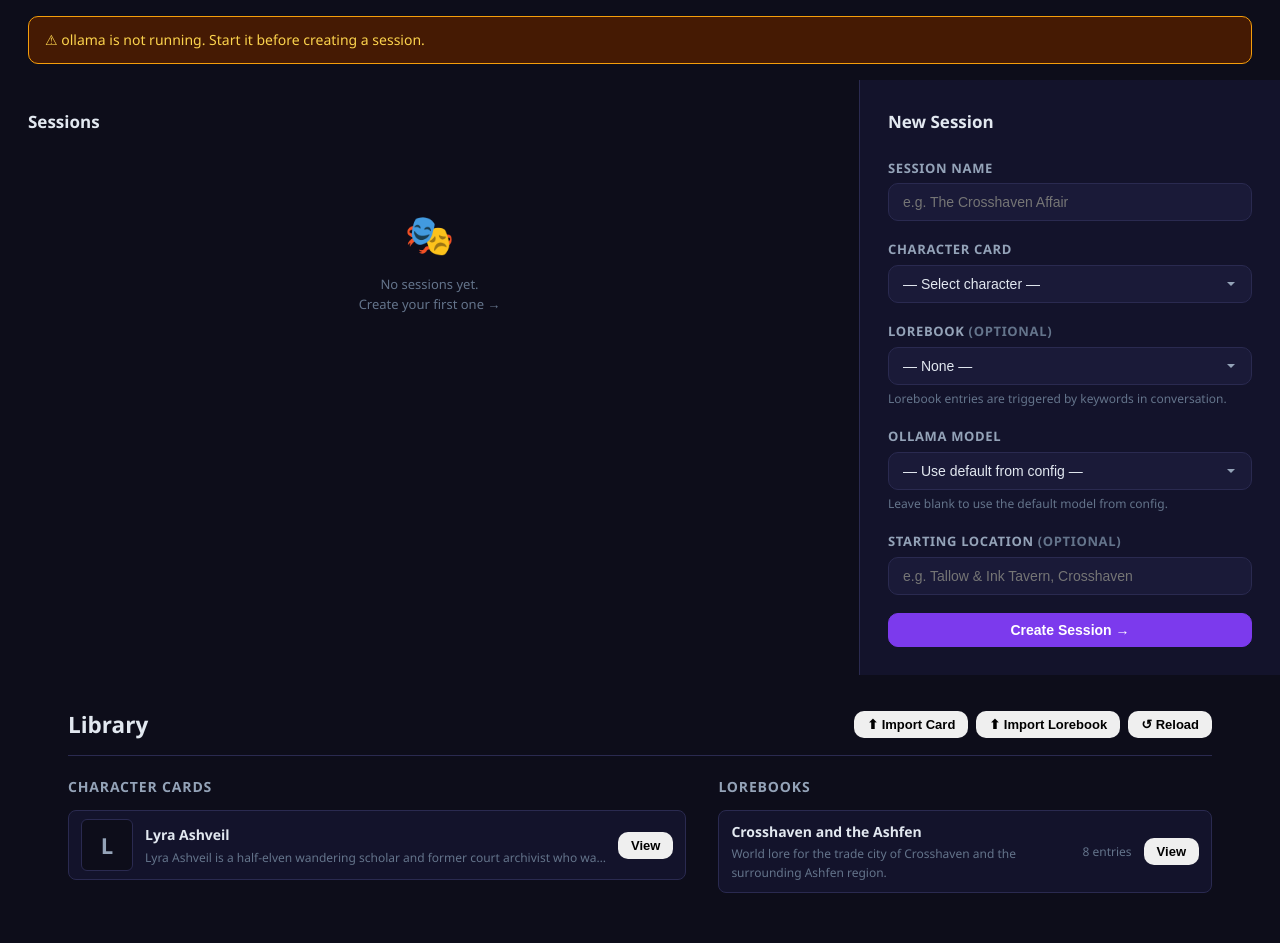
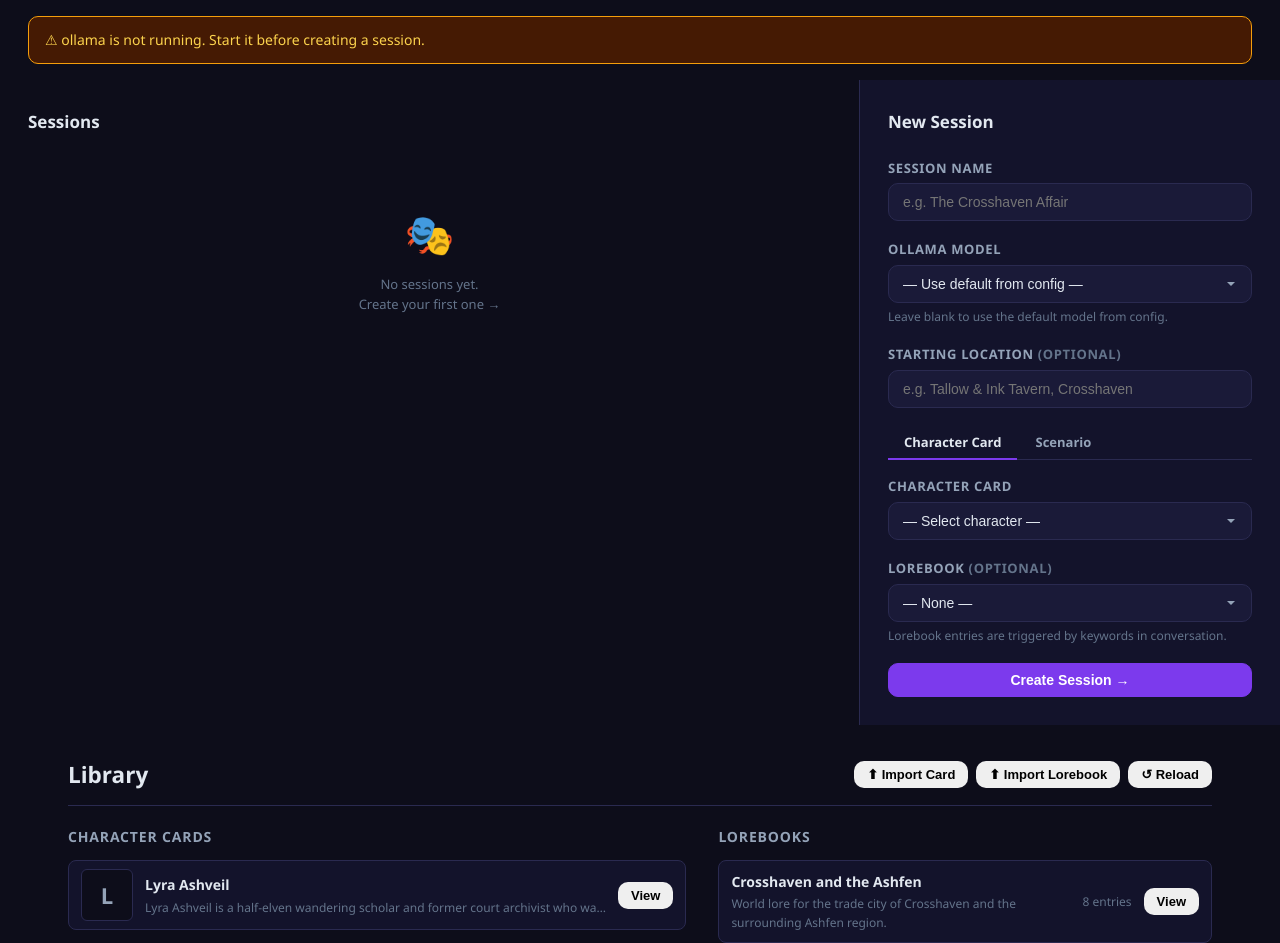
Before and after one commit to vexleir/RPUtility, a FastAPI app: page / in a window 1280 px wide. Shown: the part 61-1004 px from the top of the page. Before the commit the page ends 954 px from the top, so only its background shows below. Run offline with FastAPI, Linux system fonts and the light colour scheme; data that the repository does not hold is empty; some libraries are stand-ins or nearby versions.

```diff
--- a/app/core/database.py
+++ b/app/core/database.py
@@ -335,6 +335,12 @@ def _migrate(conn: sqlite3.Connection) -> None:
         )
     """)
 
+    # Scenario Mode: free-text scenario description stored on session row
+    try:
+        conn.execute("ALTER TABLE sessions ADD COLUMN scenario_text TEXT")
+    except Exception:
+        pass  # column already exists
+
 
 def _create_tables(conn: sqlite3.Connection) -> None:
     conn.executescript("""
--- a/app/core/models.py
+++ b/app/core/models.py
@@ -194,6 +194,7 @@ class Session(BaseModel):
     created_at: datetime = Field(default_factory=datetime.utcnow)
     last_active: datetime = Field(default_factory=datetime.utcnow)
     turn_count: int = 0
+    scenario_text: Optional[str] = None  # set when session created via Scenario Mode
 
 
 # ─────────────────────────────────────────────
--- a/app/web/server.py
+++ b/app/web/server.py
@@ -64,10 +64,11 @@ def read_template(name: str, **substitutions: str) -> str:
 
 class CreateSessionRequest(BaseModel):
     name: str
-    character_name: str
+    character_name: str = "Character"    # default for Scenario Mode
     lorebook_name: Optional[str] = None
     model_name: Optional[str] = None
     location: str = "Unknown"
+    scenario_text: Optional[str] = None  # Scenario Mode — replaces a card file
 
 
 class ChatRequest(BaseModel):
@@ -587,6 +588,7 @@ def api_list_sessions():
             "turn_count": s.turn_count,
             "created_at": s.created_at.isoformat(),
             "last_active": s.last_active.isoformat(),
+            "scenario_text": s.scenario_text,
         }
         for s in sessions
     ]
@@ -597,20 +599,24 @@ def api_create_session(req: CreateSessionRequest):
     """Create a new roleplay session."""
     engine = get_engine()
 
-    if req.character_name not in engine._cards:
-        raise HTTPException(
-            status_code=400,
-            detail=f"Character card '{req.character_name}' not found. "
-                   f"Available: {engine.list_cards()}",
-        )
-
+    # Card validation only applies when not using Scenario Mode
+    if not req.scenario_text:
+        if req.character_name not in engine._cards:
+            raise HTTPException(
+                status_code=400,
+                detail=f"Character card '{req.character_name}' not found. "
+                       f"Available: {engine.list_cards()}",
+            )
+
+    char_name = req.character_name or "Character"
     session = engine.new_session(
         name=req.name,
-        character_name=req.character_name,
+        character_name=char_name,
         lorebook_name=req.lorebook_name or None,
         model_name=req.model_name or None,
         initial_location=req.location or "Unknown",
-        initial_characters=[req.character_name],
+        initial_characters=[char_name],
+        scenario_text=req.scenario_text or None,
     )
     return {
         "id": session.id,
--- a/app/web/static/index.js
+++ b/app/web/static/index.js
@@ -71,6 +71,9 @@ function sessionCard(s) {
   const turns = s.turn_count === 1 ? "1 turn" : `${s.turn_count} turns`;
   const age = timeAgo(s.last_active);
   const initial = (s.character_name[0] || "?").toUpperCase();
+  const modeTag = s.scenario_text
+    ? `<span title="Scenario session">📝 Scenario</span>`
+    : `<span>🎭 ${esc(s.character_name)}</span>`;
 
   return `
     <div class="session-card" id="session-${s.id}" data-session-name="${esc(s.name)}">
@@ -78,7 +81,7 @@ function sessionCard(s) {
       <div class="session-info">
         <div class="session-name">${esc(s.name)}</div>
         <div class="session-meta">
-          <span>🎭 ${esc(s.character_name)}</span>
+          ${modeTag}
           <span>🤖 <code style="font-size:11px">${esc(model)}</code></span>
           <span>💬 ${turns}</span>
           <span class="dim">${age}</span>
@@ -177,19 +180,37 @@ async function loadModels() {
   }
 }
 
+// ── Tab switching ─────────────────────────────────────────────────────────────
+function switchTab(name) {
+  $$(".tab-btn").forEach(b => b.classList.toggle("active", b.dataset.tab === name));
+  $("#tab-card").classList.toggle("hidden", name !== "card");
+  $("#tab-scenario").classList.toggle("hidden", name !== "scenario");
+}
+
 // ── Create session ────────────────────────────────────────────────────────────
 async function onCreateSession(e) {
   e.preventDefault();
 
   const btn = $("#create-btn");
   const name = $("#session-name").value.trim();
-  const charName = $("#char-select").value;
-  const lorebookName = $("#lorebook-select").value || null;
   const modelName = $("#model-select").value || null;
   const location = $("#location-input").value.trim() || "Unknown";
+  const isScenario = !$("#tab-scenario").classList.contains("hidden");
 
   if (!name) return flashError("Session name is required.");
-  if (!charName) return flashError("Please select a character.");
+
+  let payload;
+  if (isScenario) {
+    const charName = $("#scenario-char-name").value.trim() || "Character";
+    const scenarioText = $("#scenario-text").value.trim();
+    if (!scenarioText) return flashError("Please describe the world and situation.");
+    payload = { name, character_name: charName, model_name: modelName, location, scenario_text: scenarioText };
+  } else {
+    const charName = $("#char-select").value;
+    const lorebookName = $("#lorebook-select").value || null;
+    if (!charName) return flashError("Please select a character.");
+    payload = { name, character_name: charName, lorebook_name: lorebookName, model_name: modelName, location };
+  }
 
   btn.disabled = true;
   btn.innerHTML = `<div class="spinner"></div> Creating…`;
@@ -198,7 +219,7 @@ async function onCreateSession(e) {
     const res = await fetch("/api/sessions", {
       method: "POST",
       headers: { "Content-Type": "application/json" },
-      body: JSON.stringify({ name, character_name: charName, lorebook_name: lorebookName, model_name: modelName, location }),
+      body: JSON.stringify(payload),
     });
 
     if (!res.ok) {
@@ -211,7 +232,7 @@ async function onCreateSession(e) {
 
   } catch (err) {
     btn.disabled = false;
-    btn.innerHTML = "Create Session";
+    btn.innerHTML = "Create Session →";
     flashError(err.message);
   }
 }
--- a/app/web/static/style.css
+++ b/app/web/static/style.css
@@ -1064,3 +1064,39 @@ select option { background: var(--surface2); }
   margin-top: 8px; flex-wrap: wrap; gap: 8px;
 }
 .turn-editor-hint { font-size: 11px; color: var(--text-dim); }
+
+/* ── Scenario / tab-bar styles ───────────────────────────────────── */
+.tab-bar {
+  display: flex;
+  gap: 2px;
+  margin-bottom: 16px;
+  border-bottom: 1px solid var(--border);
+  padding-bottom: 0;
+}
+.tab-btn {
+  background: none;
+  border: none;
+  border-bottom: 2px solid transparent;
+  padding: 7px 16px;
+  cursor: pointer;
+  color: var(--text-muted);
+  font-size: 13px;
+  font-family: inherit;
+  border-radius: 4px 4px 0 0;
+  margin-bottom: -1px;
+  transition: color 0.15s;
+}
+.tab-btn:hover { color: var(--text); }
+.tab-btn.active {
+  color: var(--text);
+  font-weight: 600;
+  border-bottom-color: var(--accent);
+}
+#scenario-text {
+  width: 100%;
+  resize: vertical;
+  min-height: 160px;
+  font-family: inherit;
+  font-size: 13px;
+  line-height: 1.6;
+}
--- a/app/web/templates/index.html
+++ b/app/web/templates/index.html
@@ -38,25 +38,10 @@
 
       <form id="create-form" autocomplete="off">
 
+        <!-- Shared fields (both modes) -->
         <div class="form-group">
           <label for="session-name">Session Name</label>
           <input type="text" id="session-name" placeholder="e.g. The Crosshaven Affair" required>
-        </div>
-
-        <div class="form-group">
-          <label for="char-select">Character Card</label>
-          <select id="char-select" required>
-            <option value="">Loading…</option>
-          </select>
-          <div class="card-preview hidden" id="card-preview"></div>
-        </div>
-
-        <div class="form-group">
-          <label for="lorebook-select">Lorebook <span class="dim">(optional)</span></label>
-          <select id="lorebook-select">
-            <option value="">Loading…</option>
-          </select>
-          <div class="form-hint">Lorebook entries are triggered by keywords in conversation.</div>
         </div>
 
         <div class="form-group">
@@ -70,6 +55,44 @@
         <div class="form-group">
           <label for="location-input">Starting Location <span class="dim">(optional)</span></label>
           <input type="text" id="location-input" placeholder="e.g. Tallow &amp; Ink Tavern, Crosshaven">
+        </div>
+
+        <!-- Mode tab bar -->
+        <div class="tab-bar">
+          <button type="button" class="tab-btn active" data-tab="card" onclick="switchTab('card')">Character Card</button>
+          <button type="button" class="tab-btn" data-tab="scenario" onclick="switchTab('scenario')">Scenario</button>
+        </div>
+
+        <!-- Tab: Character Card (existing) -->
+        <div id="tab-card">
+          <div class="form-group">
+            <label for="char-select">Character Card</label>
+            <select id="char-select">
+              <option value="">Loading…</option>
+            </select>
+            <div class="card-preview hidden" id="card-preview"></div>
+          </div>
+
+          <div class="form-group">
+            <label for="lorebook-select">Lorebook <span class="dim">(optional)</span></label>
+            <select id="lorebook-select">
+              <option value="">Loading…</option>
+            </select>
+            <div class="form-hint">Lorebook entries are triggered by keywords in conversation.</div>
+          </div>
+        </div>
+
+        <!-- Tab: Scenario (free-text) -->
+        <div id="tab-scenario" class="hidden">
+          <div class="form-group">
+            <label for="scenario-char-name">Character Name <span class="dim">(the AI's name)</span></label>
+            <input type="text" id="scenario-char-name" placeholder="e.g. Mira, The Narrator, DM">
+          </div>
+          <div class="form-group">
+            <label for="scenario-text">World, Characters &amp; Situation</label>
+            <textarea id="scenario-text" rows="10"
+              placeholder="Describe the world, the AI character, and the opening situation in your own words. This text becomes the AI's full context — include personality, setting, tone, and any rules for the roleplay."></textarea>
+          </div>
         </div>
 
         <button type="submit" id="create-btn" class="btn btn-primary" style="width:100%;justify-content:center">
```
Also changed, not shown: app/core/engine.py (+23 -9 lines), app/sessions/manager.py (+7 -2 lines).
